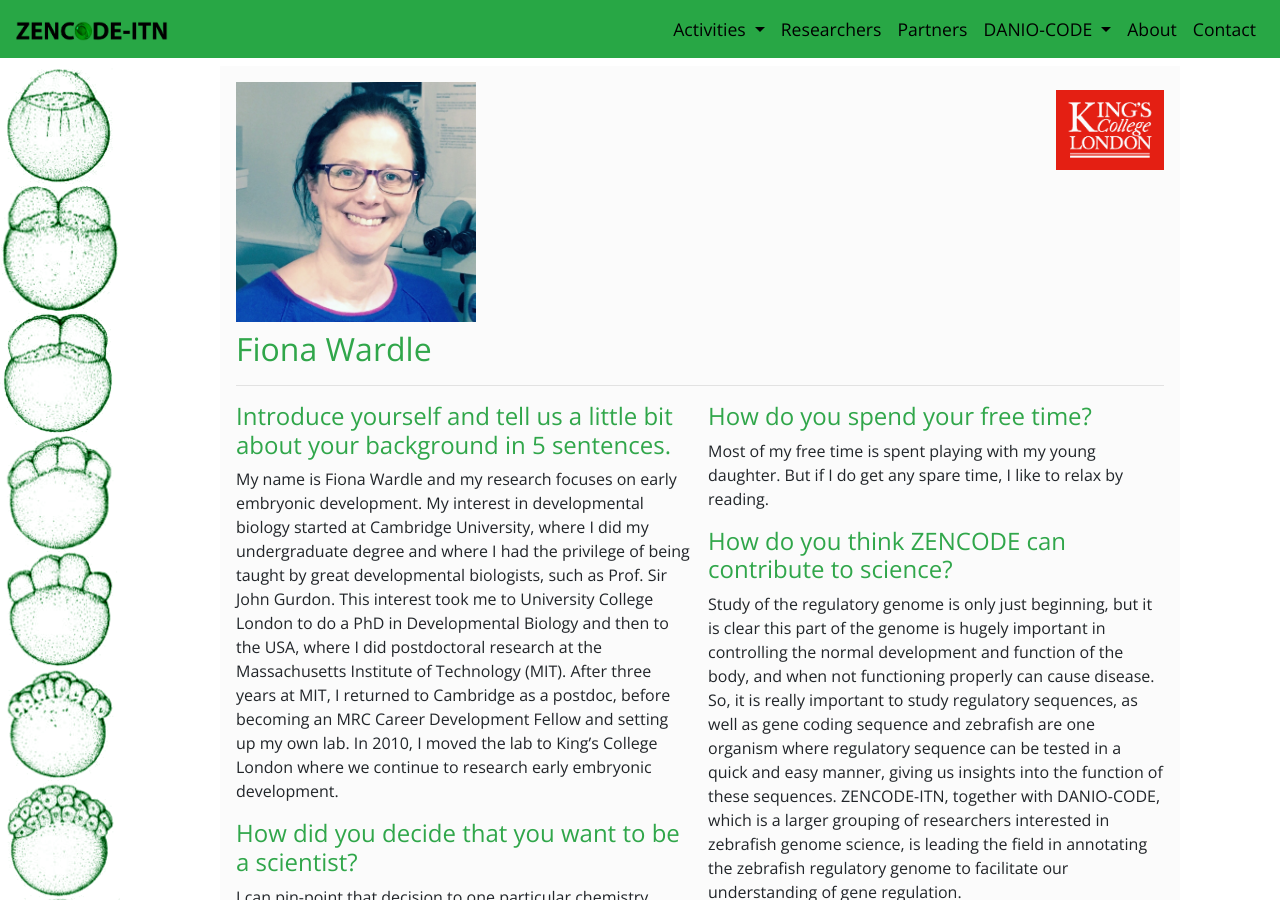
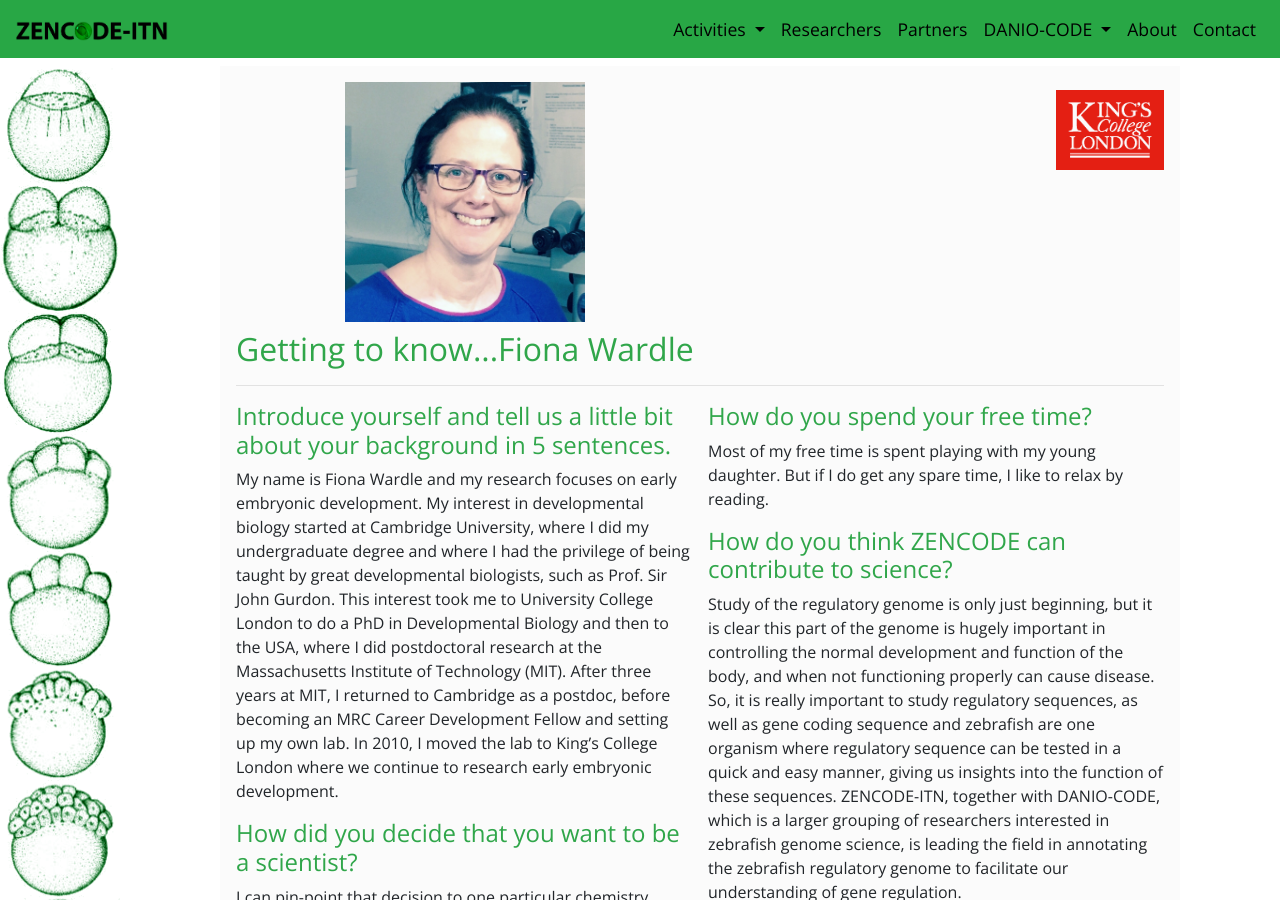
Before and after one commit to zencode-itn/zencode-itn.github.io, a Jekyll site: the page built from _getting_to_know/2018-02-21-fiona.md, in a window 1280 px wide and 900 px high. Built offline with Jekyll 4.4.1, drawn with Linux system fonts in a browser that asks for light colours; nearby versions of some CDN libraries; a script that is not in the unit is left out; comment, search, counter and statistics services are not loaded.

Commit message:
improved twitter cards

```diff
--- a/_getting_to_know/2018-02-21-fiona.md
+++ b/_getting_to_know/2018-02-21-fiona.md
@@ -1,8 +1,8 @@
 ---
 layout: interview
-title: Fiona Wardle
+title: Getting to know...Fiona Wardle
 name: Fiona Wardle
-# permalink: bernard
+twitter-card-image: /library/images/group_leaders/fiona.jpg
 profile-pic: /library/images/group_leaders/fiona.jpg
 orginsation-pic: /library/images/partners/kings_logo.png
 ---
--- a/_includes/header.html
+++ b/_includes/header.html
@@ -18,10 +18,11 @@
           Activities
         </a>
         <div class="dropdown-menu" aria-labelledby="navbarDropdown">
-          <a class="dropdown-item" href="/atc">ATCs/Trainings</a>
+          <a class="dropdown-item" href="/atc">Trainings/ATCs</a>
           <a class="dropdown-item" href="/conferences">Conferences</a>
           <a class="dropdown-item" href="/secondments.html">Secondments</a>
           <a class="dropdown-item" href="/outreach.html">Outreach</a>
+          <a class="dropdown-item" href="/getting_to_know">Getting to know</a>
         </div>
       </li>
       <li class="nav-item">
--- a/_layouts/base.html
+++ b/_layouts/base.html
@@ -23,11 +23,16 @@
   <meta property="og:image" content="/library/images/zencode_thumbnail.png">
 
   <!-- Twitter Meta Tags -->
+
+  <meta name="twitter:title" content="{{page.title}}">
+  {% if page.twitter-card-image %}
+  <meta name="twitter:card" content="summary">
+  <meta name="twitter:image" content="{{site.url}}{{page.twitter-card-image}}">
+  {% else %}
   <meta name="twitter:card" content="summary_large_image">
-  <meta name="twitter:title" content="ZENCODE-ITN">
+  <meta name="twitter:image" content="/library/images/zencode_thumbnail.png">
   <meta name="twitter:description" content="The ZENCODE Initial Training Network aims to improve career perspectives of early-stage researchers (ESR) in both public and private sectors, thereby making research careers more attractive to young people. The scientific focus of the ZENCODE-ITN consortium is to understand genome regulation through combined experimental and computational approaches in a model vertebrate.">
-  <meta name="twitter:image" content="/library/images/zencode_thumbnail.png">
-
+  {% endif %}
   <link href="https://fonts.googleapis.com/css?family=Open+Sans" rel="stylesheet">
   <link href="https://maxcdn.bootstrapcdn.com/bootstrap/4.0.0/css/bootstrap.min.css" rel="stylesheet" integrity="sha384-Gn5384xqQ1aoWXA+058RXPxPg6fy4IWvTNh0E263XmFcJlSAwiGgFAW/dAiS6JXm" crossorigin="anonymous">
   <link href="https://cdnjs.cloudflare.com/ajax/libs/ekko-lightbox/5.3.0/ekko-lightbox.css" rel="stylesheet">
```
Also changed, not shown: _getting_to_know/2018-02-09-bernard.md (+2 -2 lines), _getting_to_know/2018-02-09-carsten.md (+2 -1 lines).
